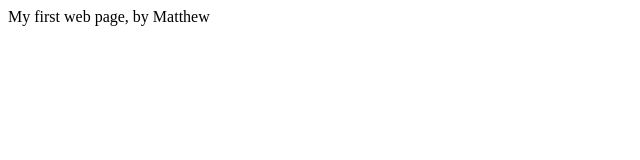
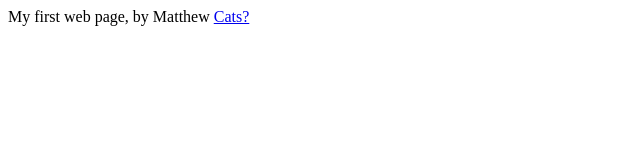
Before and after one commit to matthewludwick/my-first-web-page, a plain HTML site: page index.html in a window 1280 px wide. Shown: the full height of the page, 0-640 px from the left. Drawn offline with Linux system fonts and the light colour scheme.

Commit message:
added cat link

```diff
--- a/index.html
+++ b/index.html
@@ -1 +1,2 @@
 My first web page, by Matthew
+<a href="source.html">Cats?</a>
```
